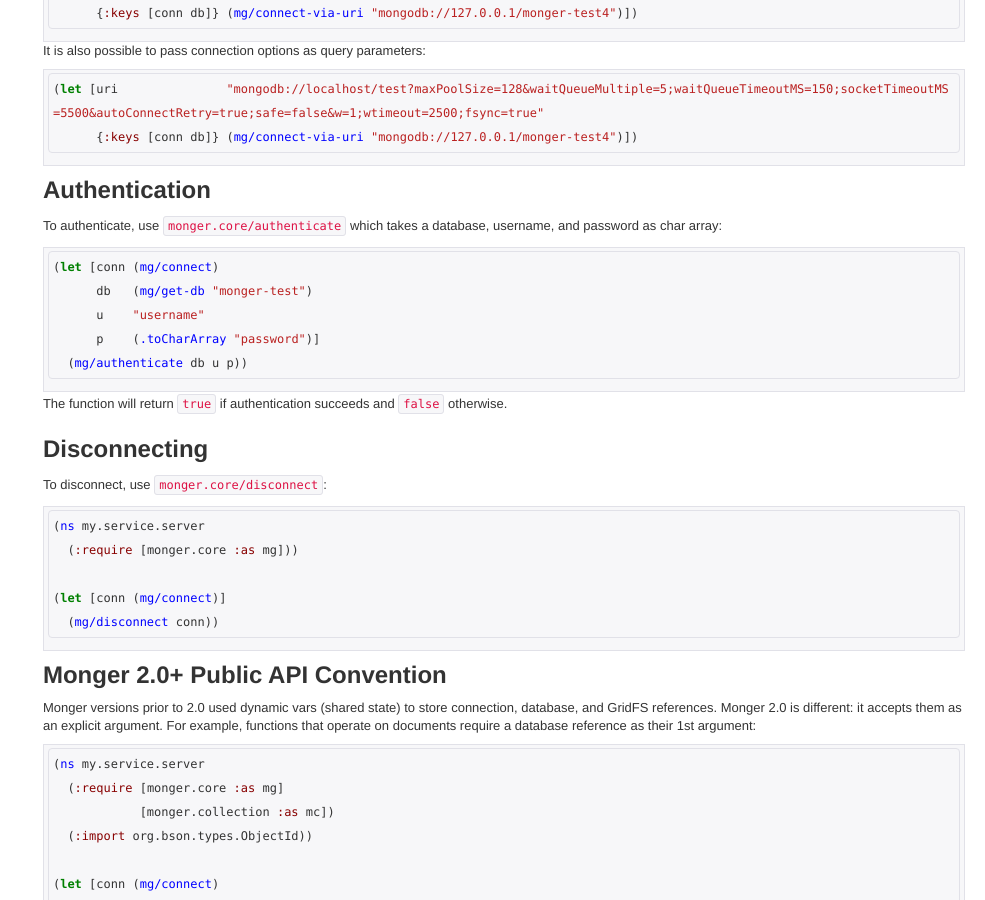
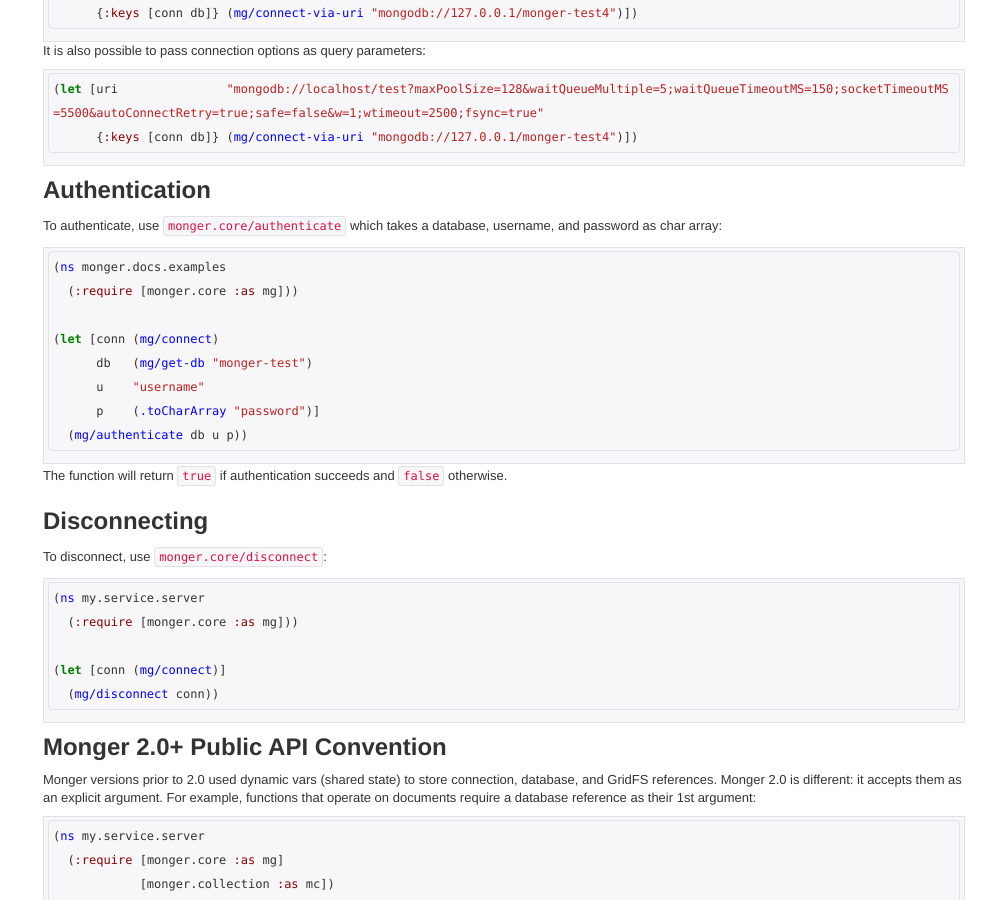
Before and after one commit to clojurewerkz/monger.docs, a Jekyll site: the page built from articles/getting_started.md, in a window 1280 px wide and 900 px high, scrolled down 2533 px. Shown: the whole window, without its empty margins (295-1280 px from the left). Built offline with Jekyll 4.4.1, drawn with Linux system fonts in a browser that asks for light colours; some web fonts are replaced; comment, search, counter and statistics services are not loaded.

Commit message:
Be more explicit here since this is Getting Started guide

````diff
--- a/articles/getting_started.md
+++ b/articles/getting_started.md
@@ -175,6 +175,9 @@
 and password as char array:
 
 ``` clojure
+(ns monger.docs.examples
+  (:require [monger.core :as mg]))
+
 (let [conn (mg/connect)
       db   (mg/get-db "monger-test")
       u    "username"
````
